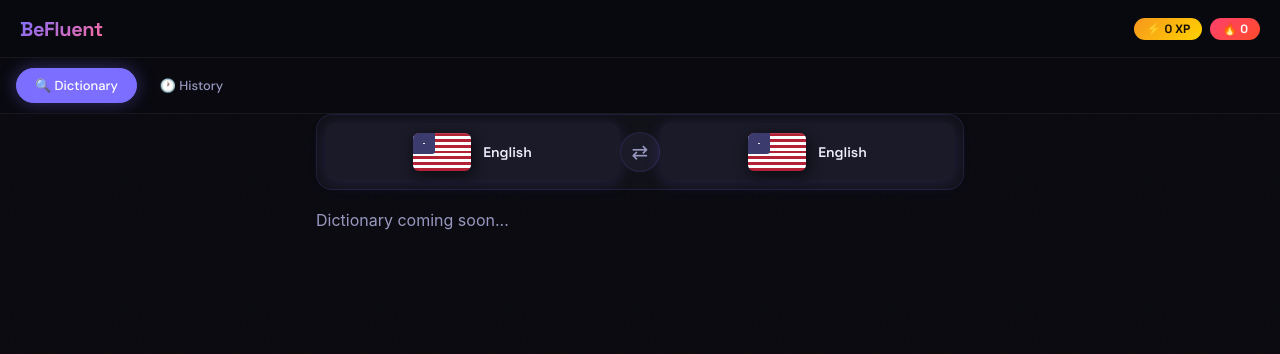
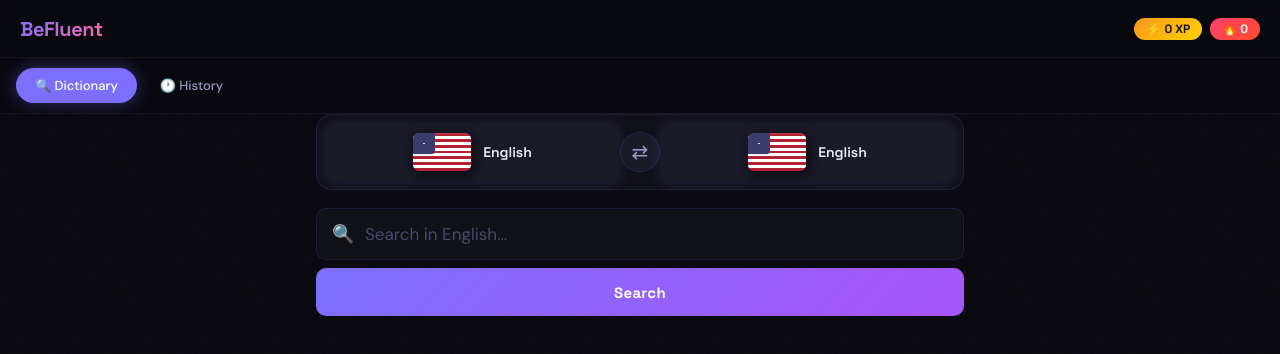
Before and after one commit to bokigolic/befluent, a React (Vite) app: page / in a window 1280 px wide. Shown: the top 354 px of the page. Built offline with nearby package versions, Linux system fonts and the light colour scheme.

Commit message:
feat: SearchBar + Autocomplete

```diff
--- a/src/App.jsx
+++ b/src/App.jsx
@@ -1,6 +1,7 @@
 import Navbar from './components/Navbar/Navbar'
 import TabBar from './components/TabBar/TabBar'
 import FlagSwitcher from './components/FlagSwitcher/FlagSwitcher'
+import SearchBar from './components/SearchBar/SearchBar'
 import useStore from './store/useStore'
 
 function App() {
@@ -14,7 +15,7 @@
         {activePage === 'dictionary' && (
           <>
             <FlagSwitcher />
-            <p style={{ color: 'var(--t2)' }}>Dictionary coming soon...</p>
+            <SearchBar onSearch={(word) => console.log('search:', word)} />
           </>
         )}
         {activePage === 'history' && (
--- /dev/null
+++ b/src/components/SearchBar/SearchBar.jsx
@@ -0,0 +1,95 @@
+import { useState, useRef, useEffect } from 'react'
+import useAutocomplete from '../../hooks/useAutocomplete'
+import useStore from '../../store/useStore'
+import styles from './SearchBar.module.css'
+
+export default function SearchBar({ onSearch }) {
+  const [value, setValue] = useState('')
+  const [open, setOpen] = useState(false)
+  const dictMode = useStore((s) => s.dictMode)
+  const inputRef = useRef(null)
+  const containerRef = useRef(null)
+
+  const suggestions = useAutocomplete(value)
+
+  const placeholder =
+    dictMode === 'sr-en' ? 'Pretraži na srpskom...' : 'Search in English...'
+
+  useEffect(() => {
+    if (suggestions.length > 0) setOpen(true)
+    else setOpen(false)
+  }, [suggestions])
+
+  useEffect(() => {
+    const handler = (e) => {
+      if (containerRef.current && !containerRef.current.contains(e.target)) {
+        setOpen(false)
+      }
+    }
+    document.addEventListener('mousedown', handler)
+    return () => document.removeEventListener('mousedown', handler)
+  }, [])
+
+  const commit = (word) => {
+    const trimmed = word.trim()
+    if (!trimmed) return
+    setValue(trimmed)
+    setOpen(false)
+    onSearch(trimmed)
+  }
+
+  const handleKeyDown = (e) => {
+    if (e.key === 'Enter') commit(value)
+    if (e.key === 'Escape') {
+      setValue('')
+      setOpen(false)
+    }
+  }
+
+  return (
+    <div className={styles.wrapper} ref={containerRef}>
+      <div className={styles.inputWrap}>
+        <span className={styles.icon}>🔍</span>
+        <input
+          ref={inputRef}
+          className={styles.input}
+          value={value}
+          onChange={(e) => setValue(e.target.value)}
+          onKeyDown={handleKeyDown}
+          placeholder={placeholder}
+          autoComplete="off"
+          spellCheck={false}
+        />
+        {value && (
+          <button
+            className={styles.clear}
+            onClick={() => { setValue(''); setOpen(false); inputRef.current?.focus() }}
+            tabIndex={-1}
+            aria-label="Clear"
+          >
+            ×
+          </button>
+        )}
+        {open && suggestions.length > 0 && (
+          <ul className={styles.dropdown}>
+            {suggestions.map((word, i) => (
+              <li
+                key={word}
+                className={`${styles.item} ${i === suggestions.length - 1 ? styles.itemLast : ''}`}
+                onMouseDown={() => commit(word)}
+              >
+                {word}
+              </li>
+            ))}
+          </ul>
+        )}
+      </div>
+      <button
+        className={styles.searchBtn}
+        onClick={() => commit(value)}
+      >
+        Search
+      </button>
+    </div>
+  )
+}
--- /dev/null
+++ b/src/components/SearchBar/SearchBar.module.css
@@ -0,0 +1,124 @@
+.wrapper {
+  position: relative;
+  margin-bottom: 12px;
+}
+
+/* ── Input row ── */
+.inputWrap {
+  position: relative;
+}
+
+.icon {
+  position: absolute;
+  left: 16px;
+  top: 50%;
+  transform: translateY(-50%);
+  font-size: 18px;
+  pointer-events: none;
+  color: var(--t3);
+  line-height: 1;
+}
+
+.input {
+  width: 100%;
+  height: 52px;
+  padding: 0 48px;
+  background: var(--surface);
+  border: 1px solid var(--bord);
+  border-radius: var(--radius-sm);
+  color: var(--t1);
+  font-family: 'DM Sans', sans-serif;
+  font-size: 17px;
+  outline: none;
+  transition: all 0.2s var(--ease);
+}
+
+.input::placeholder {
+  color: var(--t3);
+}
+
+.input:focus {
+  border-color: var(--acc);
+  box-shadow: 0 0 0 3px rgba(124, 111, 255, 0.18);
+}
+
+.clear {
+  position: absolute;
+  right: 14px;
+  top: 50%;
+  transform: translateY(-50%);
+  background: none;
+  border: none;
+  color: var(--t3);
+  cursor: pointer;
+  font-size: 20px;
+  line-height: 1;
+  padding: 0;
+  display: flex;
+  align-items: center;
+  justify-content: center;
+  transition: color 0.15s;
+}
+
+.clear:hover {
+  color: var(--t1);
+}
+
+/* ── Autocomplete dropdown ── */
+.dropdown {
+  position: absolute;
+  top: calc(52px + 6px);
+  left: 0;
+  right: 0;
+  background: var(--elevated);
+  border: 1px solid var(--bord);
+  border-radius: var(--radius-sm);
+  z-index: 50;
+  overflow: hidden;
+  list-style: none;
+  animation: fadeSlideUp 150ms var(--ease);
+}
+
+.item {
+  padding: 11px 16px;
+  font-size: 14px;
+  color: var(--t2);
+  border-bottom: 1px solid var(--bord2);
+  cursor: pointer;
+  transition: background 0.15s;
+}
+
+.item:hover {
+  background: var(--hover);
+  color: var(--t1);
+}
+
+.itemLast {
+  border-bottom: none;
+}
+
+/* ── Search button ── */
+.searchBtn {
+  width: 100%;
+  height: 48px;
+  margin-top: 8px;
+  border-radius: var(--radius-sm);
+  background: linear-gradient(135deg, var(--acc), #a855f7);
+  color: #ffffff;
+  border: none;
+  font-family: 'Space Grotesk', sans-serif;
+  font-weight: 700;
+  font-size: 15px;
+  letter-spacing: 0.3px;
+  cursor: pointer;
+  transition: all 0.25s var(--ease);
+}
+
+.searchBtn:hover {
+  transform: translateY(-2px);
+  box-shadow: 0 8px 25px rgba(124, 111, 255, 0.4);
+}
+
+.searchBtn:active {
+  transform: translateY(0);
+}
--- /dev/null
+++ b/src/hooks/useAutocomplete.js
@@ -0,0 +1,28 @@
+import { useState, useEffect } from 'react'
+
+export default function useAutocomplete(query) {
+  const [suggestions, setSuggestions] = useState([])
+
+  useEffect(() => {
+    if (query.length < 2) {
+      setSuggestions([])
+      return
+    }
+
+    const timer = setTimeout(async () => {
+      try {
+        const res = await fetch(
+          `https://api.datamuse.com/words?sp=${encodeURIComponent(query)}*&max=8`
+        )
+        const data = await res.json()
+        setSuggestions(data.map((item) => item.word))
+      } catch {
+        setSuggestions([])
+      }
+    }, 280)
+
+    return () => clearTimeout(timer)
+  }, [query])
+
+  return suggestions
+}
```
